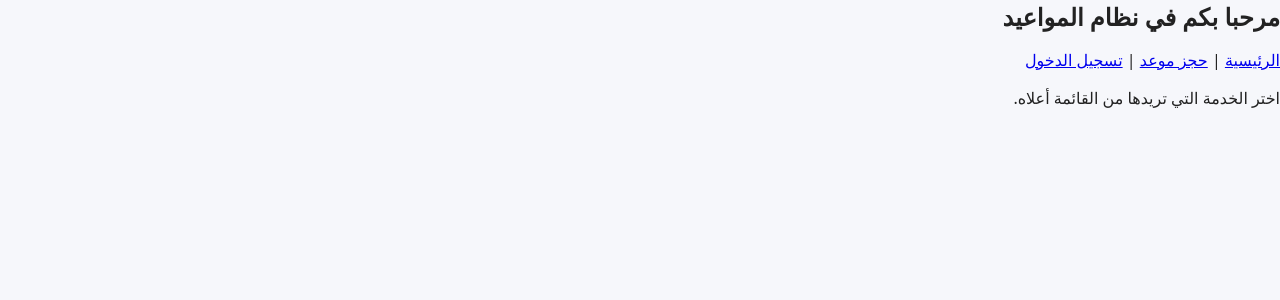
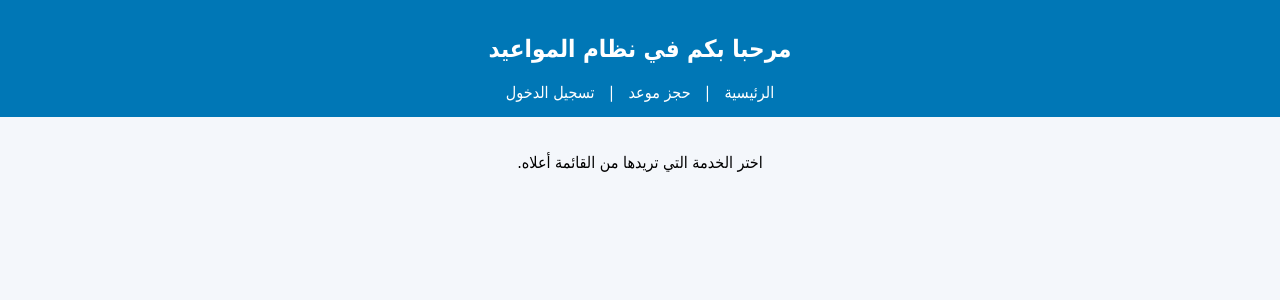
Before and after one commit to mshrf3334-star/clinic-appointments, a Flask app: page / in a window 1280 px wide. Shown: the top 300 px of the page. Run offline with Flask 3, Linux system fonts and the light colour scheme.

Commit message:
Update style.css

```diff
--- a/static/style.css
+++ b/static/style.css
@@ -1,23 +1,81 @@
-*{box-sizing:border-box;font-family:"Tajawal",system-ui,-apple-system,Segoe UI,Roboto,Arial}
-body{margin:0;background:#f6f7fb;color:#222}
-.topbar{display:flex;justify-content:space-between;align-items:center;gap:16px;padding:10px 16px;background:#0ea5e9;color:#fff}
-.brand{display:flex;align-items:center;gap:10px}
-.logo{width:36px;height:36px;border-radius:50%;object-fit:cover}
-.brand-name{font-weight:700}
-.menu a{color:#fff;text-decoration:none;margin-inline:8px;padding:8px 10px;border-radius:10px}
-.menu a:hover{background:rgba(255,255,255,.15)}
-.container{max-width:920px;margin:24px auto;padding:0 16px}
-.card{background:#fff;border-radius:14px;box-shadow:0 8px 20px rgba(0,0,0,.06);padding:20px}
-h1,h2{margin:0 0 16px}
-.form-grid{display:grid;grid-template-columns:1fr 1fr;gap:14px}
-.form-grid label{display:flex;flex-direction:column;gap:6px;font-size:14px}
-.form-grid input,.form-grid select{padding:10px 12px;border:1px solid #e5e7eb;border-radius:10px;background:#fafafa}
-.time-row{display:grid;grid-template-columns:1fr 1fr;gap:14px}
-.btn{display:inline-block;padding:10px 14px;border-radius:10px;border:1px solid #0ea5e9;color:#0ea5e9;text-decoration:none}
-.btn.primary{background:#0ea5e9;color:#fff}
-.btn.outline{background:#fff}
-.btn:hover{filter:brightness(0.95)}
-.quick-links{list-style:none;padding:0;margin:10px 0;display:flex;gap:10px}
-.flash .alert{background:#e6fff4;border:1px solid #22c55e;padding:10px;border-radius:10px;margin-bottom:8px}
-.footer{margin:30px auto 20px;text-align:center;color:#6b7280}
-@media (max-width:720px){.form-grid{grid-template-columns:1fr}.time-row{grid-template-columns:1fr}}
+/* ضبط الخط والاتجاه */
+body {
+    font-family: "Tahoma", "Arial", sans-serif;
+    direction: rtl;
+    background: #f4f7fb;
+    margin: 0;
+    padding: 0;
+}
+
+/* رأس الصفحة */
+header {
+    background: #0077b6;
+    color: white;
+    padding: 15px;
+    text-align: center;
+}
+
+header nav a {
+    color: white;
+    margin: 0 10px;
+    text-decoration: none;
+}
+
+header nav a:hover {
+    text-decoration: underline;
+}
+
+/* النموذج */
+form {
+    max-width: 400px;
+    margin: 30px auto;
+    background: white;
+    padding: 20px;
+    border-radius: 8px;
+    box-shadow: 0 0 10px rgba(0,0,0,0.1);
+}
+
+form label {
+    display: block;
+    margin-bottom: 5px;
+    font-weight: bold;
+}
+
+form input, form select, form button {
+    width: 100%;
+    padding: 10px;
+    margin-bottom: 15px;
+    border: 1px solid #ccc;
+    border-radius: 5px;
+}
+
+form button {
+    background: #0077b6;
+    color: white;
+    font-size: 16px;
+    cursor: pointer;
+    border: none;
+}
+
+form button:hover {
+    background: #005f8a;
+}
+
+/* الرسائل */
+.flash-messages {
+    list-style: none;
+    padding: 10px;
+    margin: 10px auto;
+    max-width: 400px;
+    background: #ffe0e0;
+    border: 1px solid #ff7b7b;
+    border-radius: 5px;
+    color: #a30000;
+    text-align: center;
+}
+
+/* المحتوى الرئيسي */
+main {
+    padding: 20px;
+    text-align: center;
+}
```
